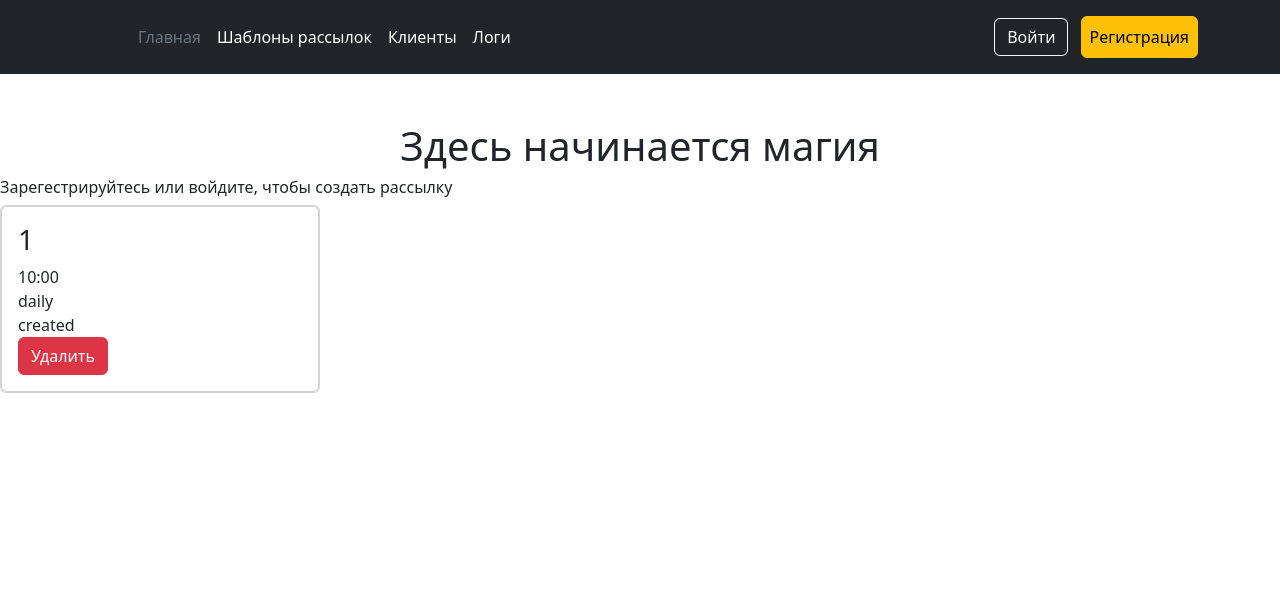
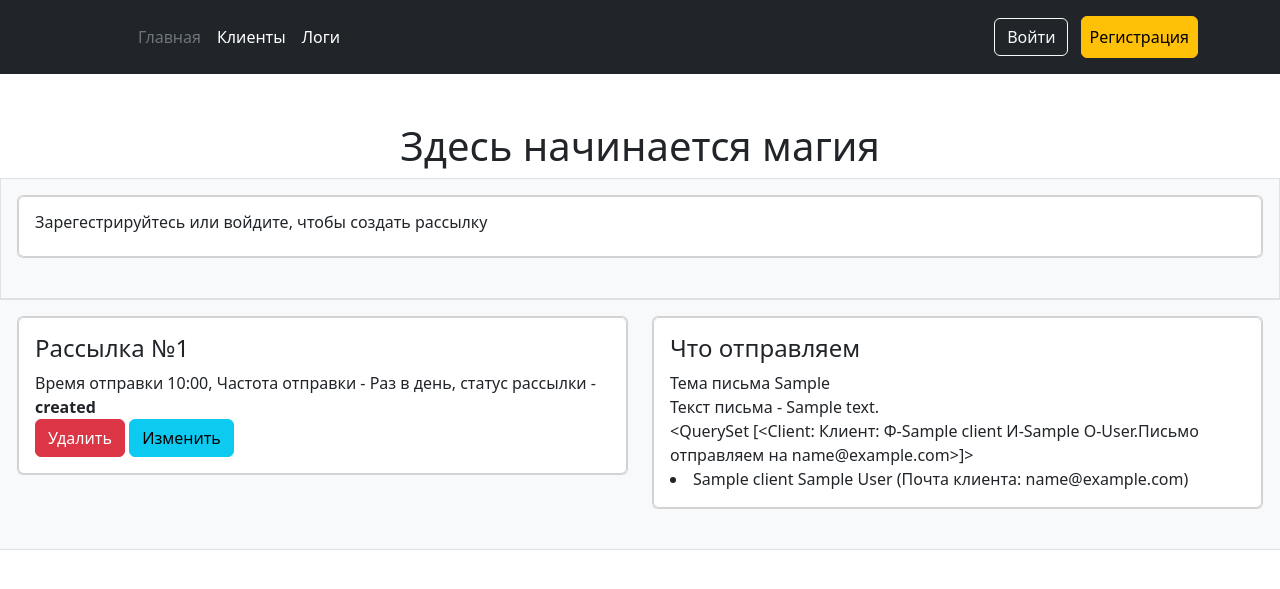
Before and after one commit to GaliulinYar/kursovaya_6, a Django app: page / in a window 1280 px wide. Shown: the top 589 px of the page. Run offline with Django 4.2, Linux system fonts and the light colour scheme; tables that the repository leaves empty hold one stand-in row (values such as "Sample post"); some libraries are stand-ins or nearby versions.

Commit message:
Промежуточное сохарниение

```diff
--- a/main/models.py
+++ b/main/models.py
@@ -1,7 +1,6 @@
 from django.db import models
 
 
-# Create your models here.
 class Client(models.Model):
     """Модель клиента для рассылки"""
     mail_client = models.CharField(max_length=25, verbose_name='Почта клиента')
@@ -10,19 +9,20 @@ class Client(models.Model):
     last_name_client = models.CharField(max_length=20, verbose_name='Отчество клиента', null=True, blank=True)
 
     def __str__(self):
-        return f"Клиент:{self.name_client} {self.first_name_client} {self.last_name_client}.Письмо отправляем на {self.mail_client}"
+        return f"Клиент: Ф-{self.name_client} И-{self.first_name_client} О-{self.last_name_client}.Письмо отправляем на {self.mail_client}"
 
     class Meta:
         verbose_name = 'Клиент'
         verbose_name_plural = 'Клиенты'
 
 
+# Create your models here.
 class Mailing(models.Model):
     """Модель рассылки, время, периодичность, статус"""
     FREQUENCY_CHOICES = [
-        ('daily', 'Раз в день'),
-        ('weekly', 'Раз в неделю'),
-        ('monthly', 'Раз в месяц'),
+        ('Раз в день', 'Раз в день'),
+        ('Раз в неделю', 'Раз в неделю'),
+        ('Раз в месяц', 'Раз в месяц'),
     ]
 
     STATUS_CHOICES = [
@@ -31,13 +31,15 @@ class Mailing(models.Model):
         ('completed', 'Завершена'),
     ]
 
-    send_time = models.TimeField(auto_now_add=False, default='Не настроено', verbose_name='Время рассылки')
-    frequency = models.CharField(max_length=10, choices=FREQUENCY_CHOICES, verbose_name='Периодичность рассылки')
-    status = models.CharField(max_length=10, choices=STATUS_CHOICES, default='Создано', verbose_name='Статус рассылки')
+    send_time = models.TimeField(auto_now_add=False, default='Время в формате Ч:М', verbose_name='Время рассылки')
+    frequency = models.CharField(max_length=15, choices=FREQUENCY_CHOICES, verbose_name='Периодичность рассылки')
+    status = models.CharField(max_length=15, choices=STATUS_CHOICES, default='Создано', verbose_name='Статус рассылки')
 
     name_mailing = models.CharField(max_length=10, verbose_name='Название рассылки')
     theme_mess = models.CharField(max_length=200, verbose_name='Тема письма')
     body_mess = models.TextField(verbose_name='Тело письма')
+
+    client = models.ManyToManyField(Client)
 
     def __str__(self):
         return (f"Рассылка #{self.pk}. Время отправки- {self.send_time} "
--- a/main/templates/main/base.html
+++ b/main/templates/main/base.html
@@ -99,7 +99,6 @@
 
         <ul class="nav col-12 col-lg-auto me-lg-auto mb-2 justify-content-center mb-md-0">
           <li><a href="/" class="nav-link px-2 text-secondary">Главная</a></li>
-          <li><a href="/message/" class="nav-link px-2 text-white">Шаблоны рассылок</a></li>
           <li><a href="/client/" class="nav-link px-2 text-white">Клиенты</a></li>
           <li><a href="/mailinglogs/" class="nav-link px-2 text-white">Логи</a></li>
         </ul>
--- a/main/templates/main/index.html
+++ b/main/templates/main/index.html
@@ -9,23 +9,60 @@
         </div>
     </div>
 </div>
+
+<div>
+    <div class="col-12 p-3 border bg-light">
+        <div class="card mb-4 box-shadow">
+            <div class="card">
+                <div class="card-body" >
     {% if user.is_authenticated %}
-<a href="/create" class="btn btn-primary">Создать рассылку</a>
+        <a href="/create" class="btn btn-primary col-12 row text-center">Создать рассылку</a>
     {% else %}
         <h6>Зарегестрируйтесь или войдите, чтобы создать рассылку</h6>
     {% endif %}
 
+                </div>
+            </div>
+        </div>
+    </div>
+</div>
+
 {% for object in object_list %}
-    <div class="col-3">
+<div class="row align-item-start p-3 border bg-light"">
+    <div class="col">
+        <div class="col-12 card-body">
             <div class="card mb-4 box-shadow">
                 <div class="card">
                     <div class="card-body" >
-                    <h3 class="card-title">{{ object.pk }}</h3>
-                    <div>{{ object.str }}</div>
-                    <div>{{ object.send_time }}</div>
-                    <div>{{ object.frequency }}</div>
-                    <div>{{ object.status }}</div>
+                        <h4 class="card-title">Рассылка №{{ object.pk }}</h4>
+                        <div>Время отправки {{ object.send_time }},
+                            Частота отправки - {{ object.frequency }}, статус рассылки - <b>{{ object.status }}</b></div>
                         <a href="{% url 'delete' object.pk %}" class="btn btn-danger">Удалить</a>
+                        <a href="{% url 'update_mailing' object.pk %}" class="btn btn-info">Изменить</a>
+                    </div>
+                </div>
+            </div>
+        </div>
+    </div>
+    <div class="col">
+    <div class="col-12">
+        <div class="card mb-4 box-shadow">
+            <div class="card">
+                <div class="card-body" >
+                    <h4 class="card-title">Что отправляем</h4>
+                    <div>Тема письма {{ object.theme_mess }}</div>
+                    <div>Текст письма - {{ object.body_mess }}</div>
+                    {{ object.client.all }}
+                    {% for client in object.client.all %}
+                <li>
+                    {{ client.name_client }}
+                    {{ client.first_name_client }}
+                    {{ client.last_name_client }}
+                    (Почта клиента: {{ client.mail_client }})
+                </li>
+                    {% endfor %}
+
+                </div>
             </div>
         </div>
     </div>
@@ -33,7 +70,4 @@
 
 {% endfor %}
 
-
-
-
 {% endblock %}
--- a/main/urls.py
+++ b/main/urls.py
@@ -1,20 +1,21 @@
 from django.contrib.auth.views import LoginView
 from django.urls import path, include
 from . import views
-from .views import MailingListView, mailinglogs, message, client, MailingCreateView, MailingDeleteView
+from .views import MailingListView, mailinglogs, MailingCreateView, MailingDeleteView, \
+    MailingUpdateView, ClientListView, ClientDeleteView, ClientUpdateView, ClientCreateView
 
 # from main.views import
 
 urlpatterns = [
-    path('', MailingListView.as_view(),  name='index'),
+    path('', MailingListView.as_view(), name='index'),
     path('mailinglogs/', mailinglogs),
-    path('message/', message),
-    path('client/', client),
 
-    path('create/', MailingCreateView.as_view(), name='create_product'),
-    #path('update/<int:pk>', ProductUpdateView.as_view(), name='update_product'),
+    path('create/', MailingCreateView.as_view(), name='create_mailing'),
+    path('update/<int:pk>', MailingUpdateView.as_view(), name='update_mailing'),
     path('delete/<int:pk>/', MailingDeleteView.as_view(), name='delete'),
 
-    # path('product/<int:pk>/', ProductDetailView.as_view(), name='product'),
-    # path('great_prod/', great_prod)
+    path('create_client/', ClientCreateView.as_view(), name='create_client'),
+    path('client_update/<int:pk>', ClientUpdateView.as_view(), name='update_client'),
+    path('client_delete/<int:pk>/', ClientDeleteView.as_view(), name='delete_client'),
+    path('client/', ClientListView.as_view(), name='client')
 ]
--- a/main/views.py
+++ b/main/views.py
@@ -1,17 +1,23 @@
 from django.shortcuts import render
 from pytils.translit import slugify
 from django.urls import reverse_lazy
-from django.views.generic import ListView, CreateView, DeleteView
+from django.views.generic import ListView, CreateView, DeleteView, UpdateView
 from main.models import Client, Mailing
 
 
 # Create your views here.
 class MailingListView(ListView):
+    """Показывает все рассылки"""
     model = Mailing
     template_name = 'main/index.html'
+    context_object_name = 'object'
+
+    def get_queryset(self):
+        return Mailing.objects.all()
 
 
 class MailingCreateView(CreateView):
+    """Класс для создания рассылки"""
     model = Mailing
     fields = ('name_mailing', 'theme_mess', 'body_mess', 'frequency', 'send_time')
     success_url = reverse_lazy('index')
@@ -26,18 +32,63 @@ class MailingCreateView(CreateView):
 
 
 class MailingDeleteView(DeleteView):
-
+    """Класс для удаления рассылки"""
     model = Mailing
     success_url = reverse_lazy('index')
+
+
+class MailingUpdateView(UpdateView):
+    """Класс для изменения рассылки"""
+    model = Mailing
+    fields = ('name_mailing', 'theme_mess', 'body_mess', 'frequency', 'send_time')
+    success_url = reverse_lazy('index')
+
+    def form_valid(self, form):
+        if form.is_valid():
+            new_mat = form.save()
+            new_mat.slug = slugify(new_mat.name_mailing)
+            new_mat.save()
+
+        return super().form_valid(form)
 
 
 def mailinglogs(request):
     return render(request, 'main/mailinglogs.html')
 
 
-def message(request):
-    return render(request, 'main/message.html')
+class ClientListView(ListView):
+    model = Client
+    template_name = 'main/client.html'
 
 
-def client(request):
-    return render(request, 'main/client.html')
+class ClientDeleteView(DeleteView):
+    model = Client
+    success_url = reverse_lazy('client')
+
+
+class ClientUpdateView(UpdateView):
+    model = Client
+    fields = ('mail_client', 'name_client', 'first_name_client', 'last_name_client')
+    success_url = reverse_lazy('client')
+
+    def form_valid(self, form):
+        if form.is_valid():
+            new_mat = form.save()
+            new_mat.slug = slugify(new_mat.mail_client)
+            new_mat.save()
+
+        return super().form_valid(form)
+
+
+class ClientCreateView(CreateView):
+    model = Client
+    fields = ('mail_client', 'name_client', 'first_name_client', 'last_name_client')
+    success_url = reverse_lazy('client')
+
+    def form_valid(self, form):
+        if form.is_valid():
+            new_mat = form.save()
+            new_mat.slug = slugify(new_mat.mail_client)
+            new_mat.save()
+
+        return super().form_valid(form)
--- a/users/management/commands/csu.py
+++ b/users/management/commands/csu.py
@@ -8,7 +8,7 @@ class Command(BaseCommand):
     def handle(self, *args, **options):
         """Добавляем админа"""
         user = User.objects.create(
-            email='admin@sky.pro',
+            email='yaroslav66@list.ru',
             first_name='Admin',
             last_name='SkyPro',
             is_staff=True,
```
Also changed, not shown: main/templates/main/client.html (+35 -4 lines), main/templates/main/client_confirm_delete.html (added, +20 -0 lines), main/templates/main/client_form.html (added, +29 -0 lines), main/templates/main/mailing_form.html (+7 -0 lines), main/migrations/0001_initial.py, main/migrations/0002_alter_mailing_send_time.py (deleted), main/migrations/0002_remove_client_mailings_mailing_client.py (added), main/migrations/0003_alter_mailing_send_time_alter_mailing_status.py (deleted), users/migrations/0001_initial.py. Lines whose indentation alone changed are shown as unchanged.
